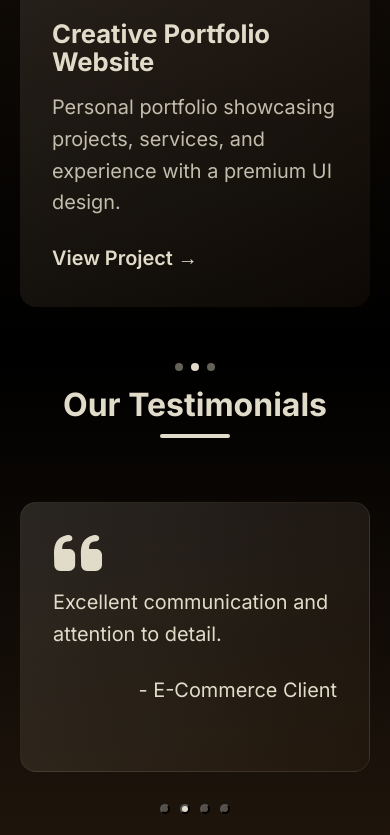
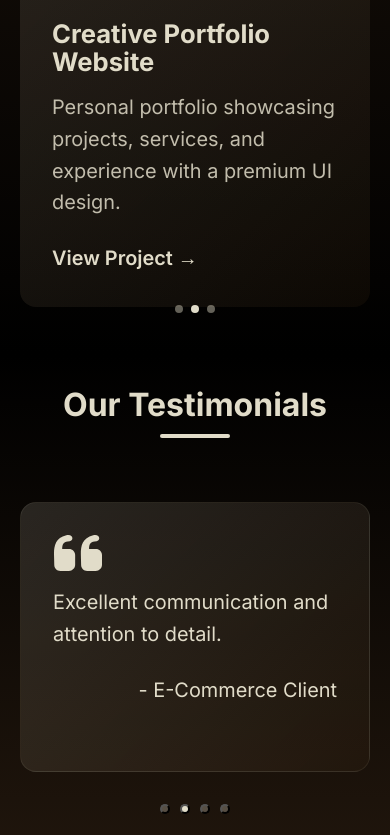
Before and after one commit to apweb28/portfolio, a React (Vite) app: page / in a window 390 px wide. Shown: the part 3680-4515 px from the top of the page. Built offline with nearby package versions, Linux system fonts and the light colour scheme.

Commit message:
mobile css fix

```diff
--- a/src/index.css
+++ b/src/index.css
@@ -1029,12 +1029,15 @@ span.swiper-pagination-bullet.swiper-pagination-bullet-active{
 span.swiper-pagination-bullet{
     background:#e1dcc9e0!important;
 }
-
 .swiper-pagination.swiper-pagination-clickable.swiper-pagination-bullets.swiper-pagination-horizontal{
     bottom: -8%;
 }
 
+
 @media (max-width:768px){
+    .swiper-pagination.swiper-pagination-clickable.swiper-pagination-bullets.swiper-pagination-horizontal{
+        bottom: 0%;
+    }
     .project-card{
         grid-template-columns:1fr;
     }
```
